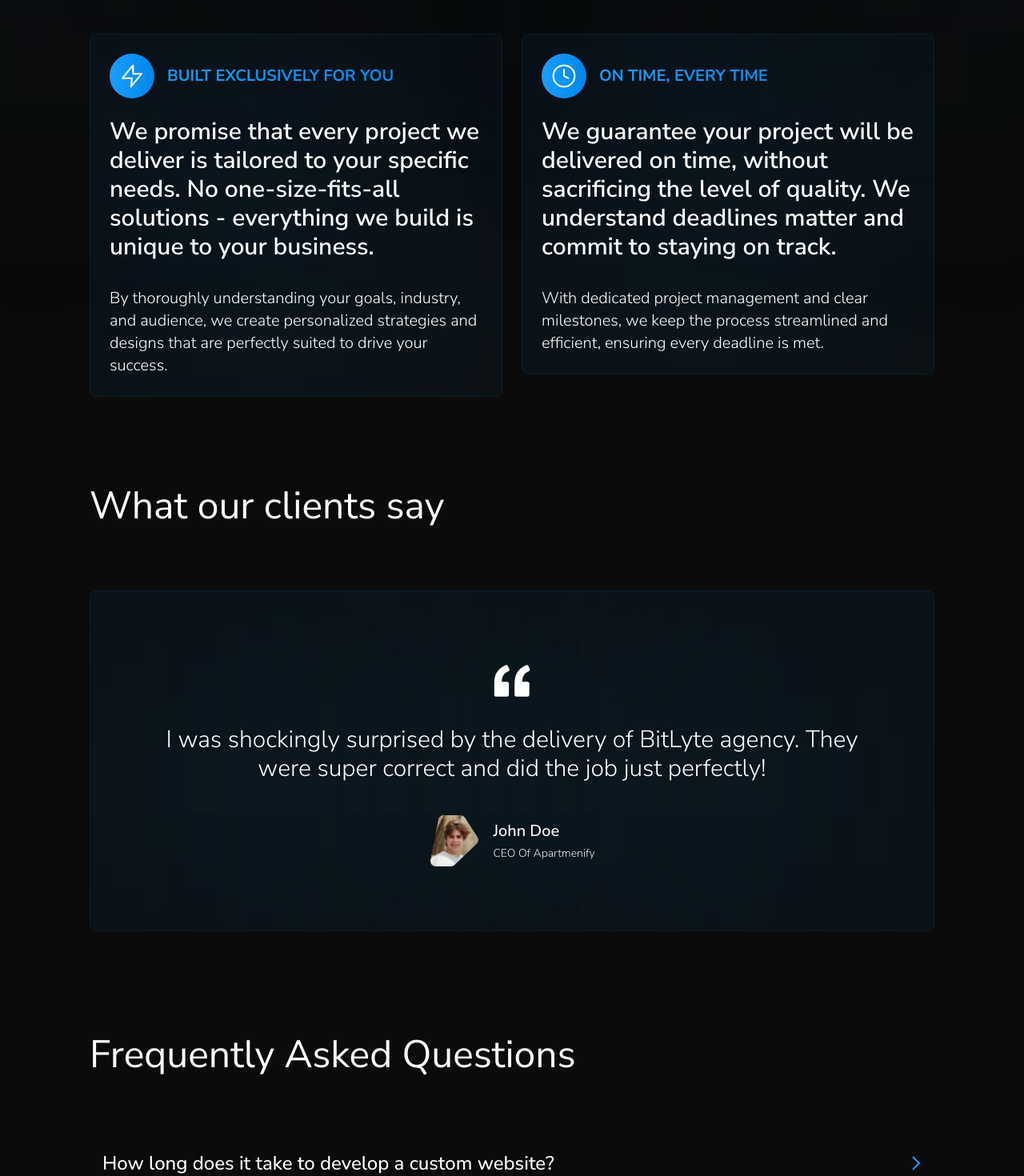
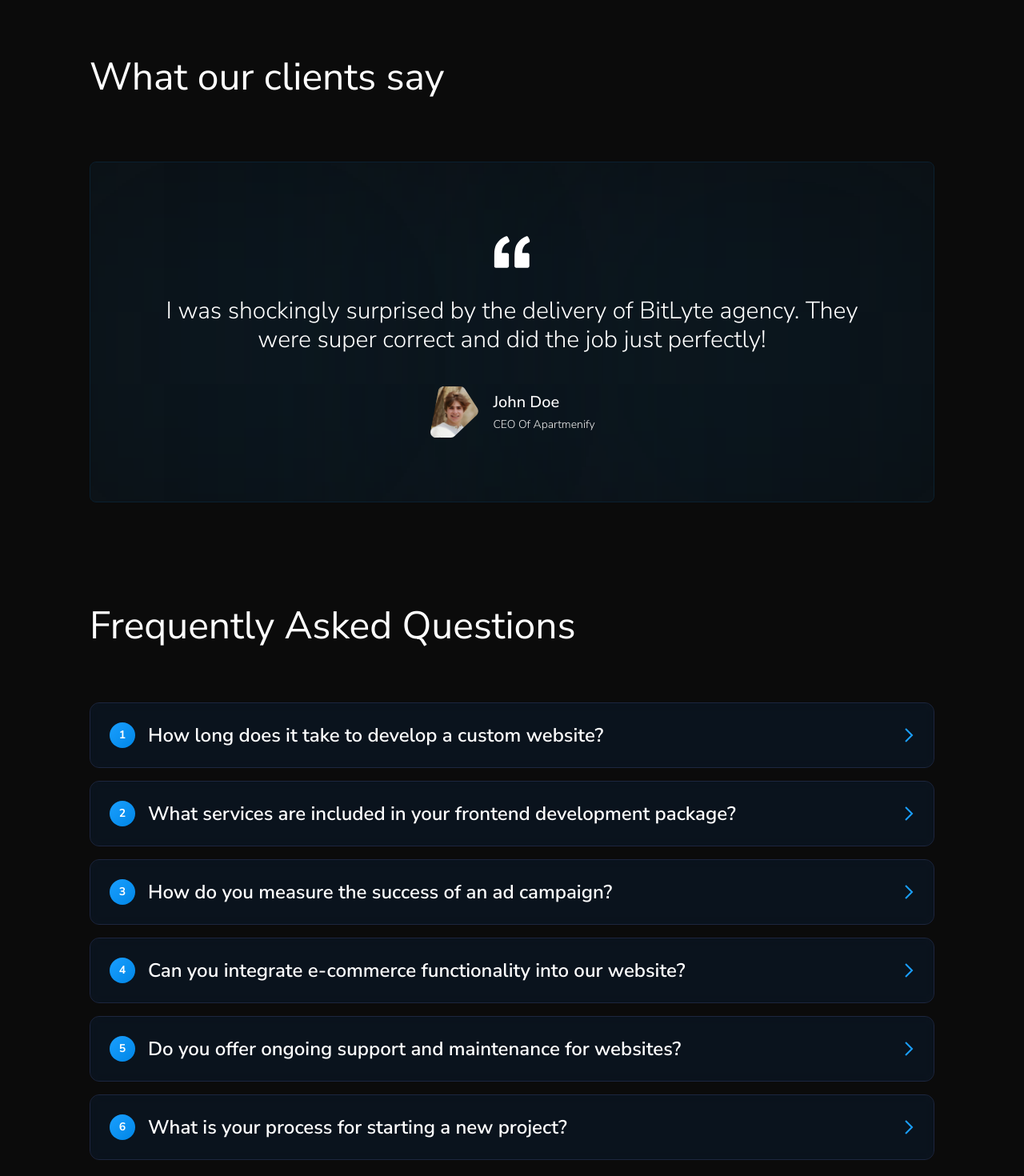
Before and after one commit to zrvnarmarin/BitLyte-Studios-Website, a Next.js app: page / in a window 1280 px wide. Shown: the part 4780-6250 px from the top of the page at 80% size. Built offline with nearby package versions, Linux system fonts and the light colour scheme.

Commit message:
redesign of PRomises and FAQ section of the website;

```diff
--- a/app/(home-sections)/PromisesSection.tsx
+++ b/app/(home-sections)/PromisesSection.tsx
@@ -13,7 +13,7 @@ export default function PromisesSection() {
       </h2>
 
       {/* Cards and CTA section */}
-      <div className="w-full relative grid grid-cols-1 xl:grid-cols-2 items-start gap-6 pt-4 sm:pt-8 md:pt-6">
+      <div className="w-full relative grid grid-cols-1 xl:grid-cols-2 items-start gap-6 pt-4 sm:pt-8 md:pt-12">
         {promiseCardsData.map((promiseCard) => (
           <PromiseCard
             id={promiseCard.id}
@@ -75,15 +75,15 @@ export const promiseCardsData: PromiseCardType[] = [
   {
     id: 1,
     icon: <LightingIcon />,
-    title: "Built exclusively for you",
-    promise: `We promise that every project we deliver is tailored to your specific needs. No one-size-fits-all solutions - everything we build is unique to your business.`,
+    title: "Custom built for you",
+    promise: `We promise that every project we deliver is tailored to your business.`,
     description: `By thoroughly understanding your goals, industry, and audience, we create personalized strategies and designs that are perfectly suited to drive your success.`,
   },
   {
     id: 2,
     icon: <TimeIcon />,
-    title: "On time, every time",
-    promise: `We guarantee your project will be delivered on time, without sacrificing the level of quality. We understand deadlines matter and commit to staying on track.`,
+    title: "Timely and trusted",
+    promise: `We guarantee on-time delivery without compromising quality.`,
     description: `With dedicated project management and clear milestones, we keep the process streamlined and efficient, ensuring every deadline is met.`,
   },
 ];
--- a/app/components/FAQSection.tsx
+++ b/app/components/FAQSection.tsx
@@ -15,19 +15,19 @@ export default function FAQSection() {
   );
 }
 
-export function Accordion({ faqArray }: { faqArray: FAQType[] }) {
-  const [activeIndex, setActiveIndex] = useState(-1); // Initialize with -1 to have no active accordion initially
+function Accordion({ faqArray }: { faqArray: FAQType[] }) {
+  const [activeIndex, setActiveIndex] = useState(-1)
 
   const handleShow = (index: number) => {
-    setActiveIndex((prevIndex) => (prevIndex === index ? -1 : index));
-  };
+    setActiveIndex((prevIndex) => (prevIndex === index ? -1 : index))
+  }
 
   return (
-    <div className="w-full flex flex-col z-20 pt-4 sm:pt-8 md:pt-12">
+    <div className="w-full flex flex-col gap-4 z-20 pt-4 sm:pt-8 md:pt-12">
       {faqArray.map((accordion, index) => (
         <Panel
+          key={accordion.id}
           id={accordion.id}
-          key={accordion.id}
           index={index}
           title={accordion.title}
           answer={accordion.answer}
@@ -36,50 +36,57 @@ export function Accordion({ faqArray }: { faqArray: FAQType[] }) {
         />
       ))}
     </div>
-  );
+  )
 }
 
 function Panel({
   id,
+  index,
   title,
   answer,
   isActive,
   onShow,
 }: {
-  id: number;
-  title: string;
-  answer: string;
-  isActive: boolean;
-  onShow: () => void;
-  index: number;
+  id: number
+  index: number
+  title: string
+  answer: string
+  isActive: boolean
+  onShow: () => void
 }) {
   return (
     <div
-      onClick={onShow}
-      // TO DO: decide if border is necesary here - border-b-[0.5px] border-[#0a2030]
-      className={`cursor-pointer rounded-lg px-4 py-4 sm:hover:shadow-[0_0_15px_0_rgba(10,32,78,1)] ${isActive ? 'shadow-[0_0_15px_0_rgba(10,32,78,1)] ' : ''}`}
+      className={`group relative overflow-hidden rounded-xl transition-all duration-300 ${
+        isActive
+          ? "bg-gradient-to-r from-[#0A1A2A]/90 to-[#0D2237]/90 shadow-lg hover:shadow-[0_0_15px_0_rgba(10,32,78,1)]"
+          : "bg-[#0A1A2A]/60 hover:bg-[#0A1A2A]/80 border-[#1d263f] border-[0.5px] hover:shadow-[0_0_15px_0_rgba(10,32,78,1)]"
+      }`}
     >
-      <div className="flex items-center justify-between gap-6 py-2">
-        <div className="w-full flex items-center gap-4">
-          <p className="text-[#ffffff] font-medium text-xl md:text-2xl">{title}</p>
+      {/* Gradient borders */}
+      {/* <div
+        className={`absolute inset-0 bg-gradient-to-r from-[#1A9FFF]/20 to-[#0086E6]/20 rounded-xl blur-md opacity-0 ${isActive ? "opacity-100" : "group-hover:opacity-50"} transition-opacity duration-300`}
+      ></div>
+      <div
+        className={`absolute top-0 left-0 w-full h-0.5 bg-gradient-to-r from-transparent via-[#1A9FFF] to-transparent opacity-0 ${isActive ? "opacity-100" : "group-hover:opacity-50"} transition-opacity duration-300`}
+      ></div> */}
+
+      <div onClick={onShow} className="relative cursor-pointer backdrop-blur-sm p-6">
+        <div className="flex items-center justify-between gap-4">
+          <div className="flex items-center gap-4">
+            <div className="hidden sm:flex items-center justify-center w-8 h-8 text-[#ffffff] rounded-full bg-gradient-to-br from-[#1A9FFF] to-[#0086E6] text-white font-bold text-sm">
+              {id}
+            </div>
+            <h3 className="text-xl md:text-2xl font-semibold text-[#ffffff]">{title}</h3>
+          </div>
+          <div className="text-[#1A9FFF]">{isActive ? <BlueArrowRight /> : <BlueArrowRight />}</div>
         </div>
-        {isActive ? (
-          <span className="rotate-90 duration-300">
-            <BlueArrowRight />
-          </span>
-        ) : (
-          <span className="rotate-0 duration-300">
-            <BlueArrowRight />
-          </span>
-        )}
+
+        <div className={`overflow-hidden transition-all duration-300 ${isActive ? "max-h-96 mt-4" : "max-h-0"}`}>
+          <div className="sm:pl-12 sm:pr-4 text-[#ffffff] text-xl font-light">{answer}</div>
+        </div>
       </div>
-      {isActive ? (
-        <p className=" py-4 text-xl font-light text-[#ffffff]">
-          {answer}
-        </p>
-      ) : null}
     </div>
-  );
+  )
 }
 
 export type FAQType = {
--- a/app/page.tsx
+++ b/app/page.tsx
@@ -22,7 +22,7 @@ export default function Home() {
       <ProjectsSection />
       {/* <AchievementsSection /> */}
       <OurProcessessSection />
-      <ParagraphTwo />
+      {/* <ParagraphTwo /> */}
       <PromisesSection />
       <TestimonialsSection />
       <FAQSection />
```
